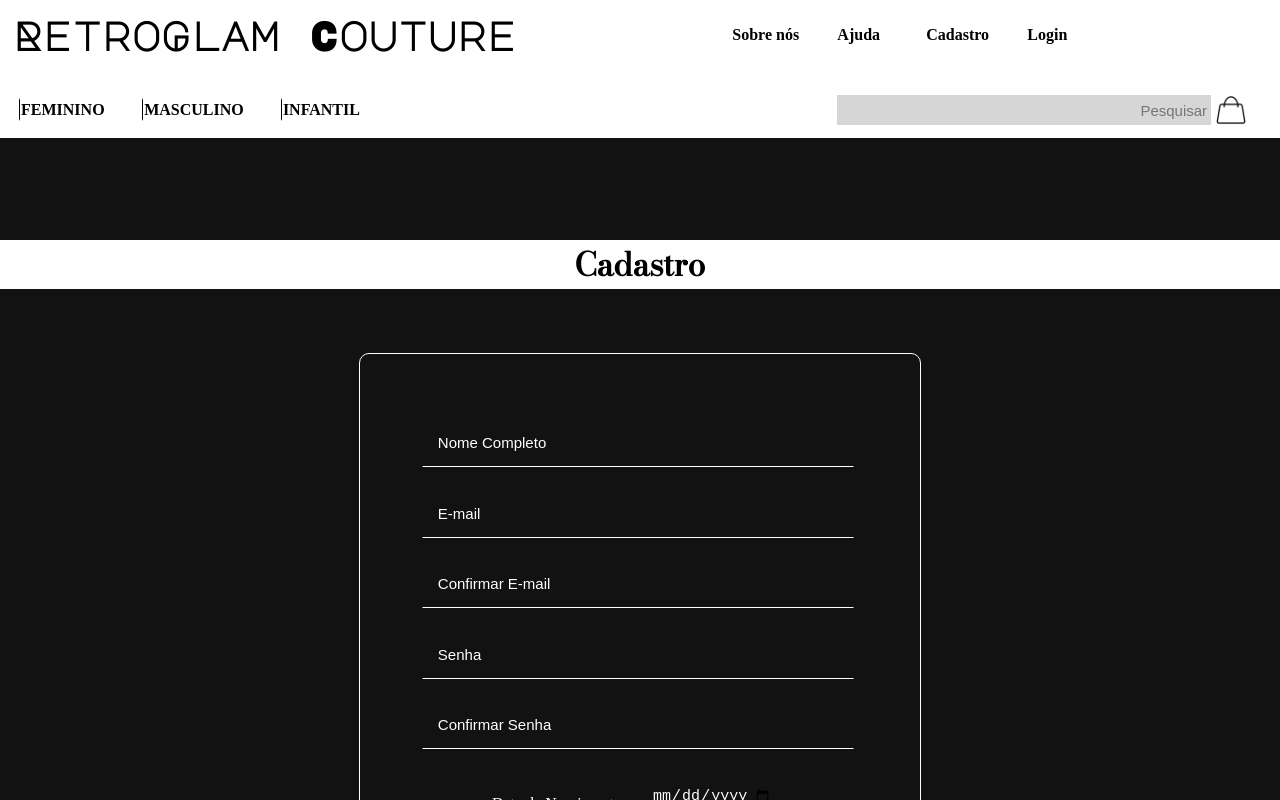
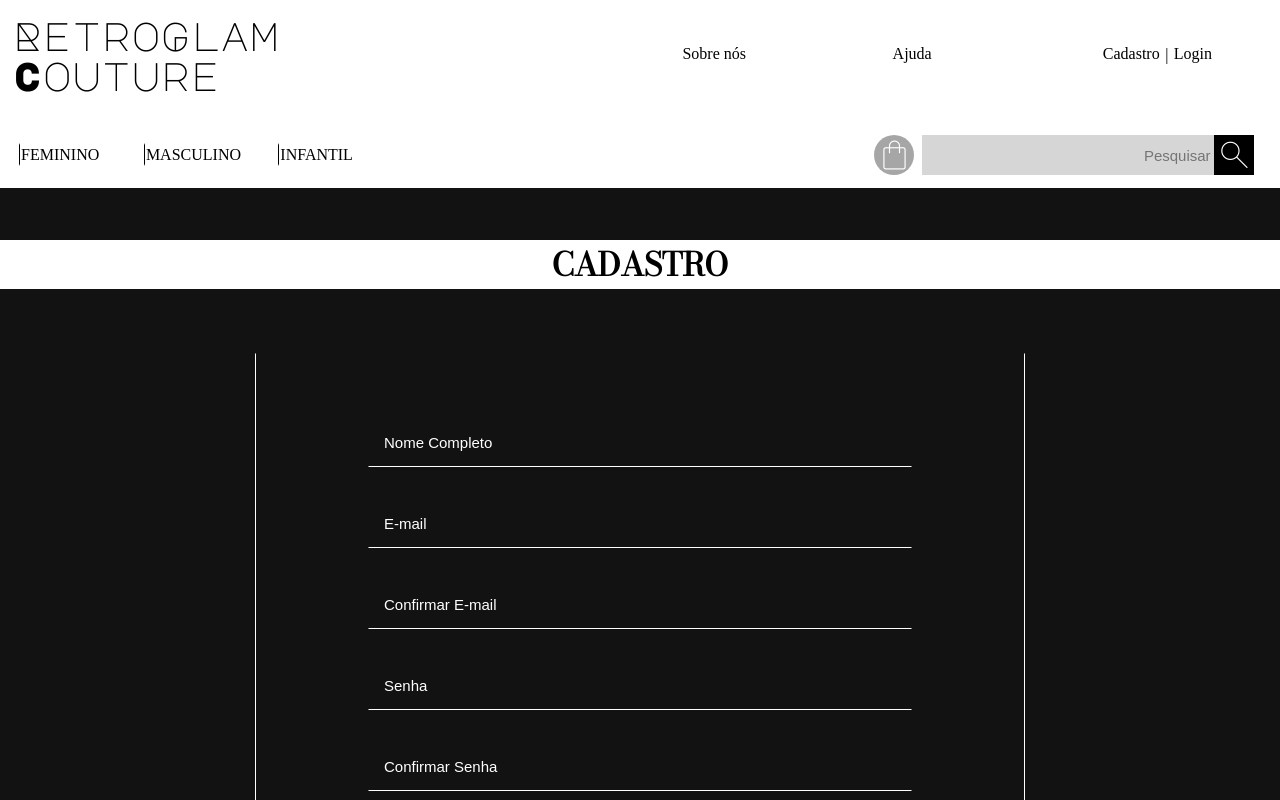
Before and after one commit to CaikRian/RetroGlam-Couture, a React (Create React App) app: page /FormCad in a window 1280 px wide. Shown: the top 800 px of the page. Built offline with nearby package versions, Linux system fonts and the light colour scheme; a web font is replaced by a local one.

Commit message:
v3.1 ---> melhoria de visual do Header

```diff
--- a/src/components/DescrProd/style.css
+++ b/src/components/DescrProd/style.css
@@ -4,7 +4,7 @@
 .material-symbols-outlined {
   color: yellow;
   font-variation-settings:
-  'FILL' 0,
+  'FILL' 1,
   'wght' 400,
   'GRAD' 0,
   'opsz' 24
@@ -58,20 +58,22 @@
     display: flex;
     flex-direction: column;
     align-items: center;
-
     font-size: 25px;
 }
 .BtnSacola{
+    background-color: rgb(253, 1, 1);
     color: black;
     width: 200px;
     height: 50px;
     border-radius: 5px;
     font-size: 20px;
     transition: 0.5s;
+    border-style: none;
 }
 .BtnSacola:hover{
     cursor: pointer;
-    box-shadow: 0px 0px 20px white;
+    box-shadow: 0px 0px 10px rgb(249, 51, 51);
+    background-color:rgb(249, 51, 51);
 }
 
 @media screen and (max-width: 900px) {
--- a/src/components/Header/index.js
+++ b/src/components/Header/index.js
@@ -105,8 +105,7 @@ function Header() {
         <ul id="menuDesktop">
           <li><Link to="/About">Sobre nós</Link></li>
           <li><Link to="/Help">Ajuda</Link></li>
-          <li><Link to="/FormCad">Cadastro</Link></li>
-          <li><Link to="/FormLogin">Login</Link></li>
+          <li><Link to="/FormCad">Cadastro</Link> | <Link to="/FormLogin">Login</Link></li>
         </ul>
         <div id="menuResponsive" onClick={BtnMenuResponsive}>
           <div className="lines" id='line1'></div>
@@ -129,8 +128,9 @@ function Header() {
           <li><Link to="/CatChild">INFANTIL</Link></li>
         </ul>
         <div className="divPesquisa">
+          <span className='material-symbols-outlined' id='shopping-bag'>shopping_bag</span>
           <input type="text" placeholder="Pesquisar"></input>
-          <img src={img_bag} alt="Sacola de compras"></img>
+          <span className='material-symbols-outlined' id='search'>search</span>
         </div>
       </div>
     </header>
--- a/src/components/Header/style.css
+++ b/src/components/Header/style.css
@@ -1,5 +1,5 @@
 @import url('https://fonts.googleapis.com/css2?family=Major+Mono+Display&display=swap');
-
+@import url("https://fonts.googleapis.com/css2?family=Material+Symbols+Outlined:opsz,wght,FILL,GRAD@20..48,100..700,0..1,-50..200");
 *{
     margin: 0;
     padding: 0;
@@ -11,22 +11,73 @@ header{
     z-index: 1;
     position:fixed;
     width: 100%;
+}
+
+#shopping-bag {
+    margin-right: 2%;
+    cursor: pointer;
+    color: white;
+    background-color: rgba(0, 0, 0, 0.348);
+    border-radius: 100%;
+    font-size: 40px;
+    transition: 0.5s;
+  font-variation-settings:
+  'FILL' 0,
+  'wght' 100,
+  'GRAD' 0,
+  'opsz' 24
+}
+#shopping-bag:hover {
+    background-color: black;
+}
+#search{
+    cursor: pointer;
+    color: white;
+    font-size: 40px;
+    background-color: black;
+    transition: 0.5s;
+    font-variation-settings:
+  'FILL' 0,
+  'wght' 100,
+  'GRAD' 0,
+  'opsz' 24
+}
+#search:hover{
+    box-shadow: 0px 0px 20px black;
+}
 
 
-}
 .headerHidden{
     max-height: 0; /* Altura mínima para ocultar o cabeçalho */
     padding-top: 0;
     padding-bottom: 0;
     overflow: hidden;
-    transition: 0.5s;
+    transition: 0.2s;
+}
+#menuDesktop{
+    width: 50%;
+    margin-left: 10%;
+}
+#menuDesktop li a{
+    color: white;
+    border-bottom: solid 3px transparent;
+
+}
+#menuDesktop li a:hover{
+    border-bottom-color: black;
+
+
 }
 .headerPages{
     background-color: white;
     padding-bottom: 1%;
 }
-.headerPages a{
+.headerPages li , .headerPages a{
    color: black;
+}
+.headerPages #menuDesktop li a{
+    color: black;
+    background-color: transparent;
 }
 .headerPages .lines{
     background-color: black;
@@ -70,12 +121,12 @@ a{
     border-right: 0;
     padding: 1%;
     transition: 1s;
-    font-weight: bold;
+
 }
 a:hover{
 
     color: black;
-    background-color: white;
+
 }
 img{
     margin-right: 5%;
@@ -111,7 +162,7 @@ img{
 }
 .divPesquisa{
     display: flex;
-    margin-right: 1%;
+    margin-right: 2%;
 }
 ul{
     display: flex;
@@ -126,9 +177,8 @@ li{
     margin: 0 5% 0 5%;
 }
 input{
-    margin-right: 1%;
     font-size: 15px;
-    width: 400px;
+    width: 300px;
     background-color: rgba(255, 255, 255, 0.525);
     border: none;
     box-shadow: none;
@@ -139,13 +189,13 @@ input{
 }
 .divPesquisa input{
     text-align: right;
+
 }
 .divPesquisa ::placeholder {
     text-align: right;
   }
   input:focus{
     background-color: white;
-
   }
 .linkCatalogos{
     display: flex;
@@ -206,7 +256,8 @@ input{
    }
    .divPesquisa{
     width: 100%;
-    padding-left: 10%;
+
+    justify-content: center;
    }
    .linkCatalogos{
     width: 100%;
@@ -214,7 +265,7 @@ input{
     font-size: 12px;
    }
    input{
-    width: 80%;
+    width: 60%;
    }
    .nomeMarca{
     font-size: 30px;
--- a/src/pages/FormCad/index.js
+++ b/src/pages/FormCad/index.js
@@ -42,7 +42,7 @@ class CadastroUsuario extends Component {
     render() {
         return (
             <div className="pages">
-                <h1>Cadastro</h1>
+                <h1>CADASTRO</h1>
                 <form onSubmit={this.handleSubmit}>
 
                     <input placeholder='Nome Completo' type="text" id="nome" name="nome" value={this.state.nome} onChange={this.handleInputChange} required />
--- a/src/pages/FormLogin/index.js
+++ b/src/pages/FormLogin/index.js
@@ -30,7 +30,7 @@ class FormLogin extends Component {
   render() {
     return (
       <div className="pages">
-        <h1>Login</h1>
+        <h1>LOGIN</h1>
         <form onSubmit={this.handleSubmit}>
 
             <input placeholder="E-mail" type="email" name="email" value={this.state.email} onChange={this.handleChange} required />
--- a/src/pages/FormLogin/style.css
+++ b/src/pages/FormLogin/style.css
@@ -1,22 +1,27 @@
 form{
     display: flex;
-
+    width: 50%;
     flex-direction: column;
     align-items: center;
     padding: 5%;
     margin: 5% 0 5% 0;
-    border: solid 1px white;
-    border-radius: 10px;
+    border: solid 1px transparent;
+    border-left-color: white;
+    border-right-color: white;
+
+
 }
 
 
 form input{
+    width: 80%;
     margin-bottom: 5%;
     padding: 15px;
     border: solid 1px transparent;
     border-bottom-color: white;
     background-color: transparent;
     color: white;
+
 }
 
 form input::placeholder{
```
